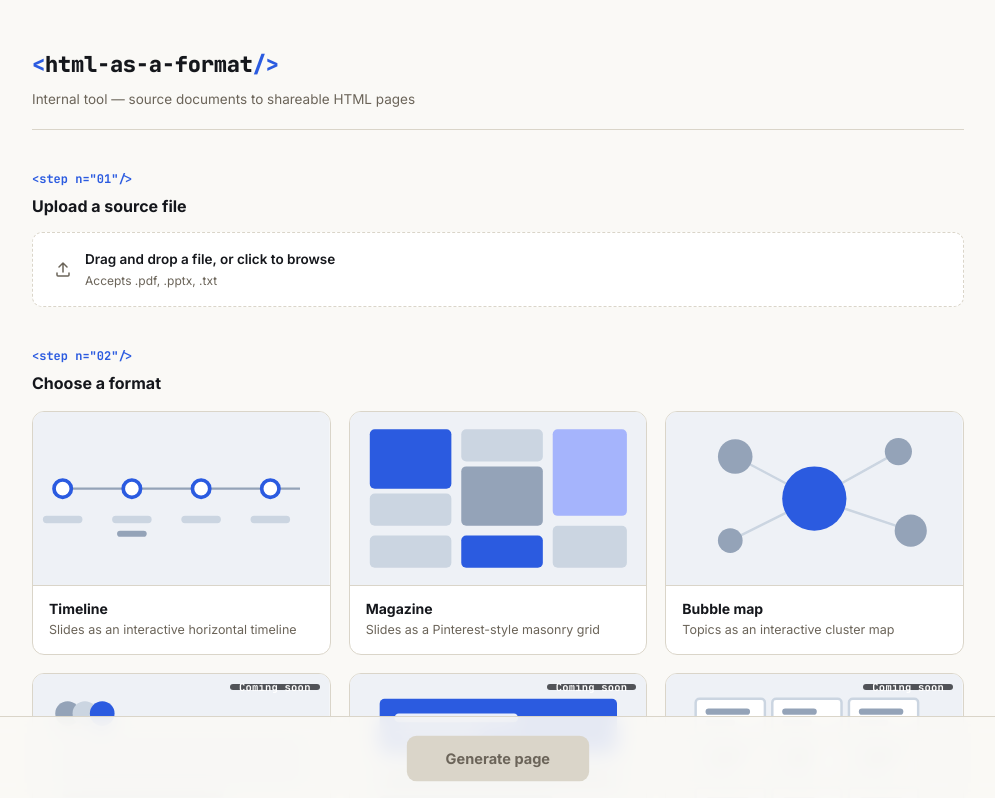
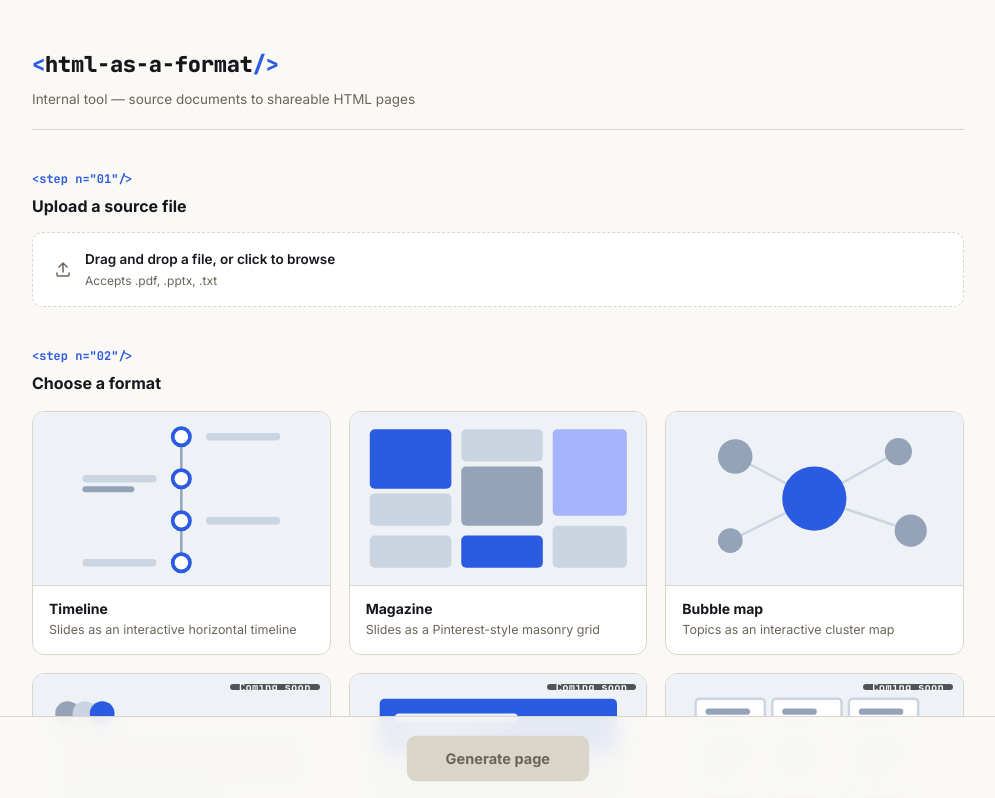
Before and after one commit to lyvnrin/html-as-format, a React (Vite) app in the folder frontend/: page / in a window 1280 px wide. Shown: the top 798 px of the page, without its empty margins (142-1137 px from the left). Built offline with nearby package versions, Linux system fonts and the light colour scheme.

Commit message:
fix: redraw timeline cover as vertical centred-track graphic

```diff
--- a/frontend/src/covers/TimelineCover.jsx
+++ b/frontend/src/covers/TimelineCover.jsx
@@ -1,15 +1,24 @@
 export default function TimelineCover() {
+  const nodes = [
+    { y: 20, side: 'right' },
+    { y: 54, side: 'left' },
+    { y: 88, side: 'right' },
+    { y: 122, side: 'left' },
+  ]
   return (
     <svg viewBox="0 0 240 140" className="cover-svg" aria-hidden="true">
       <rect width="240" height="140" fill="#eef1f6" />
-      <line x1="24" y1="62" x2="216" y2="62" stroke="#94a3b8" strokeWidth="2" />
-      {[24, 80, 136, 192].map((x, i) => (
-        <g key={x}>
-          <circle cx={x} cy="62" r="7" fill="#ffffff" stroke="#2b5be0" strokeWidth="3" />
-          <rect x={x - 16} y="84" width="32" height="6" rx="3" fill="#cbd5e1" />
-          {i === 1 && <rect x={x - 12} y="96" width="24" height="5" rx="2.5" fill="#94a3b8" />}
-        </g>
-      ))}
+      <line x1="120" y1="12" x2="120" y2="130" stroke="#94a3b8" strokeWidth="2" />
+      {nodes.map((n, i) => {
+        const barX = n.side === 'right' ? 140 : 40
+        return (
+          <g key={n.y}>
+            <circle cx="120" cy={n.y} r="7" fill="#ffffff" stroke="#2b5be0" strokeWidth="3" />
+            <rect x={barX} y={n.y - 3} width="60" height="6" rx="3" fill="#cbd5e1" />
+            {i === 1 && <rect x={barX} y={n.y + 6} width="42" height="5" rx="2.5" fill="#94a3b8" />}
+          </g>
+        )
+      })}
     </svg>
   )
 }
```
